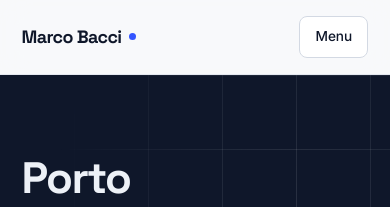
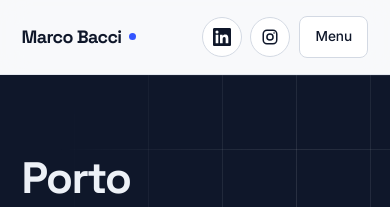
Before and after one commit to marcobacciwork/marcobacciwork.github.io, a Jekyll site: the page built from index.html, in a window 390 px wide. Shown: the top 207 px of the page. Built offline with Jekyll 4.4.1, drawn with Linux system fonts in a browser that asks for light colours; some of the changed text lies outside the part shown.

Commit message:
Fix sequenza bloccata su telefono, social nell'intestazione, testo formazione in home
- 'Per chi lavoro': il tocco su telefono metteva in pausa la sequenza per sempre; ora la pausa vale solo col mouse
- Percorso in 4 fasi: su telefono ogni fase si disegna appena arriva sullo schermo
- LinkedIn e Instagram in alto con le icone, visibili anche da telefono
- Home: formazione a mezze giornate, come in Servizi

Co-Authored-By: Claude Opus 5.5 <noreply@anthropic.com>
Claude-Session: https://claude.ai/code/session_01M4X16gtVkCdgjDmyufkQ8E

```diff
--- a/_includes/header.html
+++ b/_includes/header.html
@@ -4,8 +4,7 @@
       Marco Bacci<span class="brand-dot" aria-hidden="true"></span>
     </a>
 
-    <button class="nav-toggle" type="button" aria-expanded="false" aria-controls="nav">Menu</button>
-
+    <div class="header-right">
     <nav class="nav" id="nav" aria-label="Navigazione principale">
       <a href="{{ '/servizi/' | relative_url }}" {% if page.nav == 'servizi' %}aria-current="page"{% endif %}>Servizi</a>
       <a href="{{ '/progetti/' | relative_url }}" {% if page.nav == 'progetti' %}aria-current="page"{% endif %}>Progetti</a>
@@ -13,5 +12,17 @@
       <a href="{{ '/chi-sono/' | relative_url }}" {% if page.nav == 'chi-sono' %}aria-current="page"{% endif %}>Chi sono</a>
       <a class="btn btn-primary" href="{{ '/prenota/' | relative_url }}">Prenota una call</a>
     </nav>
+
+    <div class="header-social">
+      <a href="{{ site.linkedin_url }}" rel="me noopener" target="_blank" aria-label="LinkedIn, si apre in una nuova scheda" title="LinkedIn">
+        <svg viewBox="0 0 24 24" aria-hidden="true" fill="currentColor"><path d="M20.45 20.45h-3.56v-5.57c0-1.33-.02-3.04-1.85-3.04-1.85 0-2.14 1.45-2.14 2.94v5.67H9.35V9h3.41v1.56h.05c.48-.9 1.64-1.85 3.37-1.85 3.6 0 4.27 2.37 4.27 5.46v6.28zM5.34 7.43a2.06 2.06 0 1 1 0-4.13 2.06 2.06 0 0 1 0 4.13zM7.12 20.45H3.56V9h3.56v11.45zM22.22 0H1.77C.79 0 0 .77 0 1.73v20.54C0 23.23.79 24 1.77 24h20.45c.98 0 1.78-.77 1.78-1.73V1.73C24 .77 23.2 0 22.22 0z"/></svg>
+      </a>
+      <a href="{{ site.instagram_url }}" rel="me noopener" target="_blank" aria-label="Instagram, si apre in una nuova scheda" title="Instagram">
+        <svg viewBox="0 0 24 24" aria-hidden="true" fill="none" stroke="currentColor" stroke-width="2"><rect x="3" y="3" width="18" height="18" rx="5"/><circle cx="12" cy="12" r="4.1"/><circle cx="17.4" cy="6.6" r="1.1" fill="currentColor" stroke="none"/></svg>
+      </a>
+    </div>
+
+    <button class="nav-toggle" type="button" aria-expanded="false" aria-controls="nav">Menu</button>
+    </div>
   </div>
 </header>
--- a/assets/css/style.css
+++ b/assets/css/style.css
@@ -1324,20 +1324,16 @@ a.card:hover .card-mark { background: var(--accent); color: #fff; }
   transition: background var(--dur) var(--ease);
 }
 
-.bars li:hover,
 .bars li.acceso {
   color: var(--text);
   font-weight: 500;
 }
 
-.bars li:hover::before,
 .bars li.acceso::before { background: var(--accent); }
 
 .section-dark .bars li { color: var(--on-deep-2); }
 .section-dark .bars li::before { background: var(--deep-line); }
-.section-dark .bars li:hover,
 .section-dark .bars li.acceso { color: var(--on-deep); }
-.section-dark .bars li:hover::before,
 .section-dark .bars li.acceso::before { background: var(--accent-lift); }
 
 /* --------------------------------------------------------------------------
@@ -1770,3 +1766,59 @@ a.card:hover .card-mark { background: var(--accent); color: #fff; }
 }
 .bio-top h1 { font-size: clamp(2.3rem, 4.4vw, 3.5rem); }
 @media (max-width: 760px) { .bio-foto { max-width: 210px; } }
+
+@media (hover: hover) {
+  .bars li:hover { color: var(--text); }
+  .bars li:hover::before { background: var(--accent); }
+  .section-dark .bars li:hover { color: var(--on-deep); }
+  .section-dark .bars li:hover::before { background: var(--accent-lift); }
+}
+
+/* --------------------------------------------------------------------------
+   30. Social nell'intestazione (icone disegnate qui, nessuna risorsa esterna)
+   -------------------------------------------------------------------------- */
+.header-right {
+  display: flex;
+  align-items: center;
+  gap: clamp(0.9rem, 2vw, 1.6rem);
+}
+
+.header-social {
+  display: flex;
+  align-items: center;
+  gap: 0.45rem;
+}
+
+.header-social a {
+  display: inline-flex;
+  align-items: center;
+  justify-content: center;
+  width: 38px;
+  height: 38px;
+  border-radius: 50%;
+  border: 1px solid var(--line-strong);
+  background: var(--surface);
+  color: var(--text);
+  transition: color var(--dur) var(--ease), border-color var(--dur) var(--ease),
+              background var(--dur) var(--ease), transform var(--dur) var(--ease);
+}
+
+.header-social a:hover {
+  color: #fff;
+  background: var(--accent);
+  border-color: var(--accent);
+  transform: translateY(-1px);
+}
+
+.header-social svg { width: 18px; height: 18px; display: block; }
+
+@media (max-width: 900px) {
+  .header-right { gap: 0.6rem; }
+  .header-social a { width: 40px; height: 40px; }
+}
+
+/* Percorso in verticale (telefono): ogni passaggio si disegna quando arriva sullo schermo, senza ritardi a cascata */
+@media (max-width: 799px) {
+  .js-anim .path-step.visibile::before,
+  .js-anim .path-step.visibile::after { transition-delay: 0.05s !important; }
+}
--- a/index.html
+++ b/index.html
@@ -71,7 +71,7 @@ description: "Formazione e consulenza sull'intelligenza artificiale per studi pr
       <a class="card" href="{{ '/servizi/#formazione' | relative_url }}">
         <span class="card-mark" aria-hidden="true">01</span>
         <h3>Formazione aziendale</h3>
-        <p>Mezza giornata, giornata intera o più incontri, nel tuo studio oppure online. Sempre sui tuoi documenti. Faccio anche interventi a convegni e giornate di settore.</p>
+        <p>Incontri di mezza giornata, nel tuo studio oppure online, quanti ne servono. Sempre sui tuoi documenti. Faccio anche interventi a convegni e giornate di settore.</p>
         <span class="link-arrow">Vedi i formati</span>
       </a>
 
```
Also changed, not shown: _layouts/default.html (+5 -3 lines).
